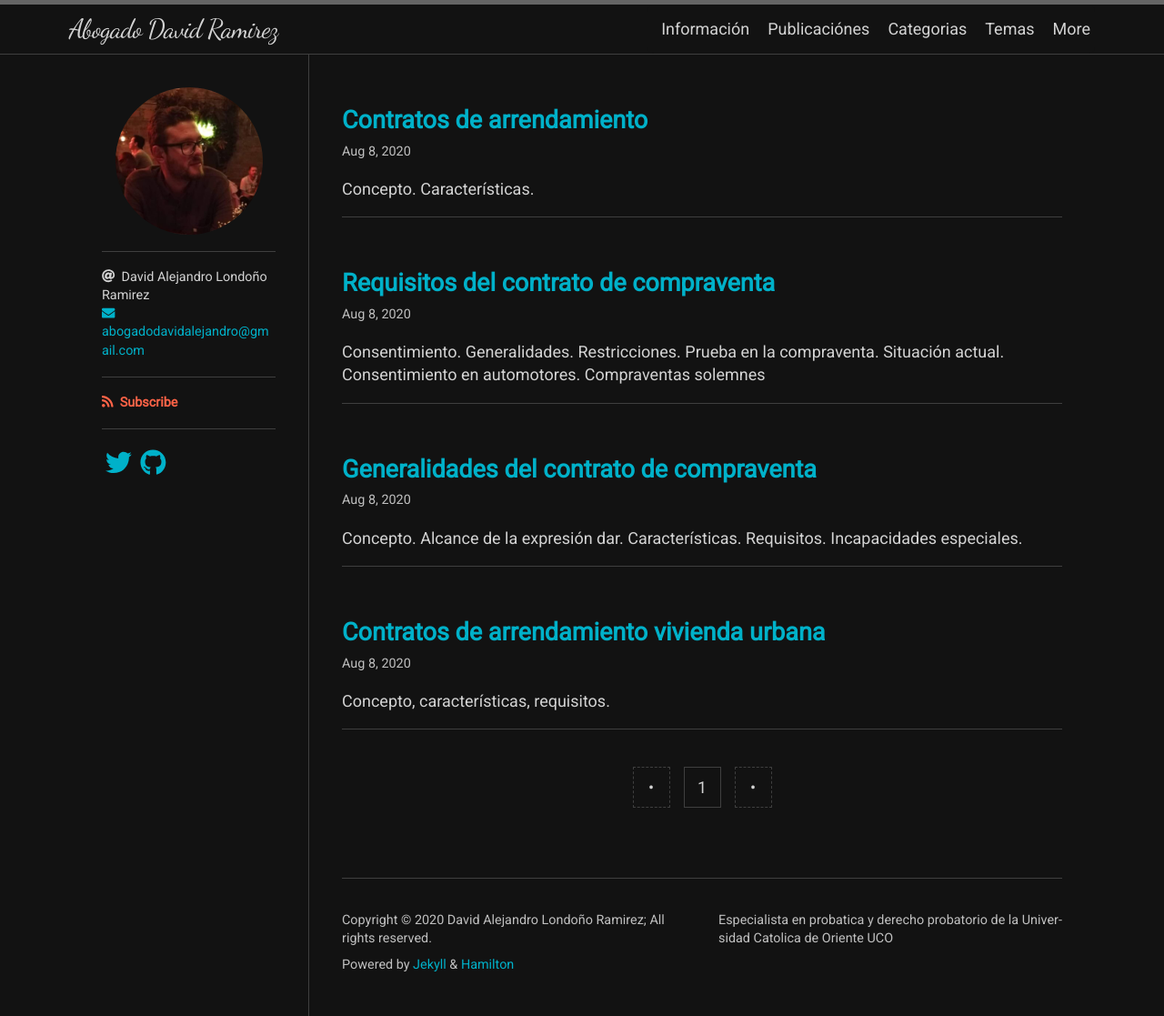
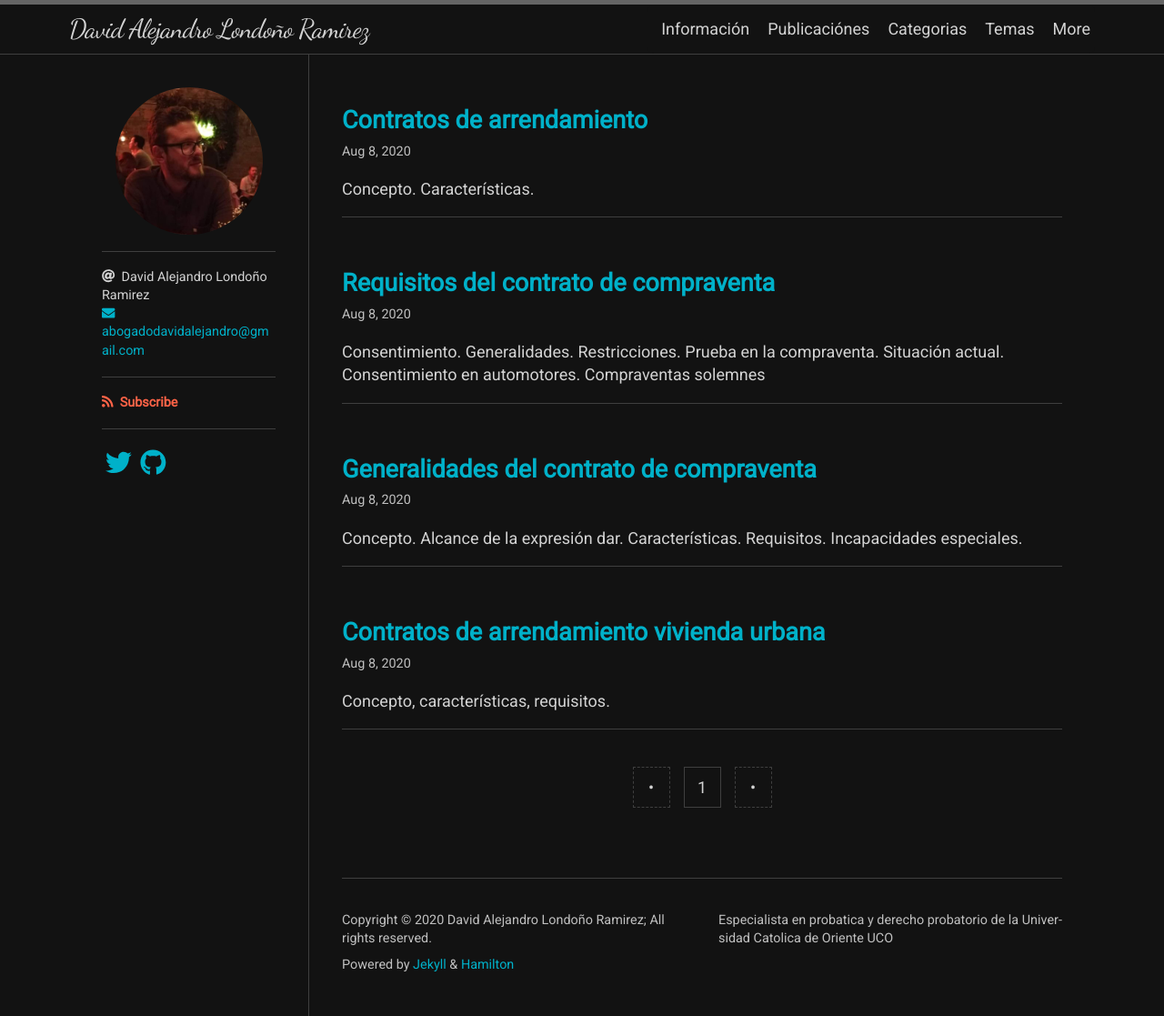
Before and after one commit to abogado-david-alejandro/abogado-david-alejandro.github.io, a Jekyll site: the page built from index.html, in a window 1280 px wide. Shown: the whole page at 91% size. Built offline with Jekyll 4.4.1, drawn with Linux system fonts in a browser that asks for light colours; nearby versions of some CDN libraries; some web fonts are replaced; the list of posts is cut into pages by our own code.

Commit message:
commit inicial

```diff
--- a/_config.yml
+++ b/_config.yml
@@ -1,4 +1,4 @@
-title: Abogado David Ramirez
+title: David Alejandro Londoño Ramirez
 description: Especialista en probatica y derecho probatorio de la Universidad Catolica de Oriente UCO
 author: David Alejandro Londoño Ramirez
 avatar: /logo.jpg
```
